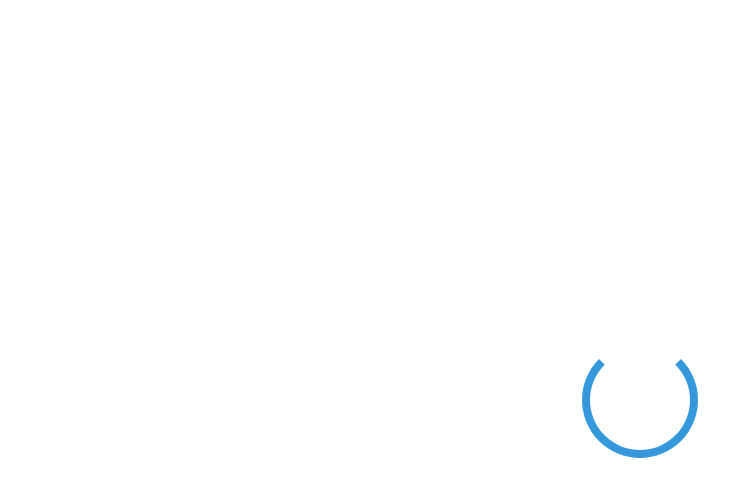
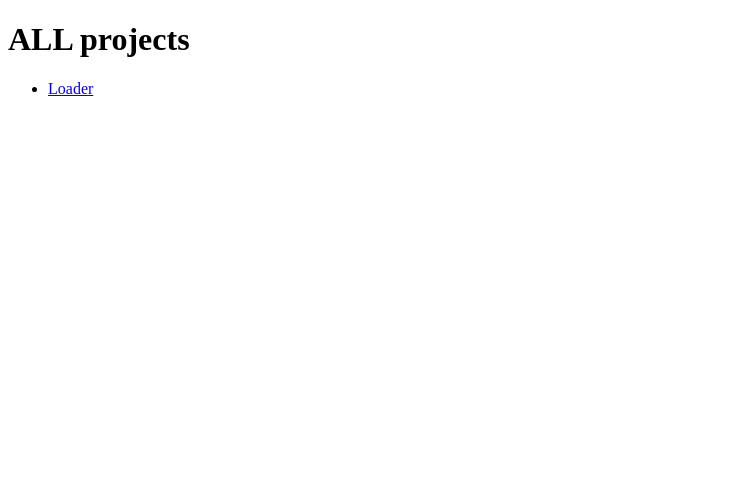
Before and after one commit to abuzarali1223/bootstrap, a plain HTML site: page index.html in a window 1280 px wide. Shown: the whole page, without its empty margins (0-753 px from the left). Drawn offline with Linux system fonts and the light colour scheme.

Commit message:
Add files via upload

```diff
--- a/index.html
+++ b/index.html
@@ -1,12 +1,38 @@
 <!DOCTYPE html>
 <html lang="en">
-<head>
-    <meta charset="UTF-8">
-    <meta name="viewport" content="width=device-width, initial-scale=1.0">
-    <title>Loader</title>
-    <link href="./style.css" rel="stylesheet" />
-</head>
-<body>
-    <div class="loader"></div>
-</body>
+	<head>
+		<meta charset="UTF-8" />
+		<meta name="viewport" content="width=device-width, initial-scale=1.0" />
+		<title>Document</title>
+	</head>
+	<body>
+		<h1>ALL projects</h1>
+		<ul>
+			<li><a id="loader" target="_blank">Loader</a></li>
+		</ul>
+
+		<script>
+			var isDevelopment = false; // Change this to false for production
+
+			var baseURL = isDevelopment ? '/all-practice-projects/' : 'http://localhost:5501/';
+
+			// Now you can use baseURL to construct your links
+			var loaderPageURL = baseURL + 'loader/index.html';
+
+			// Get all <li> elements
+			var listItems = document.querySelectorAll('ul li');
+
+			// Iterate through each <li> element
+			listItems.forEach(function (li) {
+				// Find the <a> element inside the current <li>
+				var anchorElement = li.querySelector('a');
+
+				// If an <a> element is found, update its href attribute
+				switch (anchorElement.id) {
+					case 'loader':
+						document.querySelector('#loader').setAttribute('href', loaderPageURL);
+				}
+			});
+		</script>
+	</body>
 </html>
```
Also changed, not shown: 2 other files.
